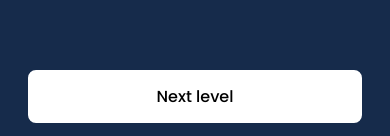
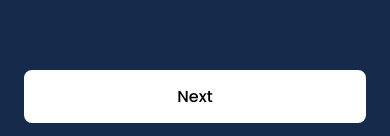
Before and after one commit to romannurik/funbox, a React (Create React App) app: page /robot/edit in a window 390 px wide. Both pictures are taken after a click on the button "Go". Shown: the part 705-841 px from the top of the page. Built offline with nearby package versions, Linux system fonts and the light colour scheme.

Commit message:
Minor visual tweaks for phones

```diff
--- a/src/pages/robot/Game.js
+++ b/src/pages/robot/Game.js
@@ -4,6 +4,7 @@ import React, { useEffect, useRef, useState } from "react";
 import { roundRect } from "./canvas-util";
 import { Message } from "./Message";
 import { TurnAroundIcon } from "./MoreIcons";
+import { ResponsiveLabel } from "./ResponsiveLabel";
 import styles from "./RobotGame.module.scss";
 
 const SPEED = 300;
@@ -92,7 +93,7 @@ export function Game({ className, level, onAdvanceToNextLevel, onCellClick }) {
         )}
         {levelCompleted && (
           <button className={cn({ [styles.primary]: !message })} onClick={onAdvanceToNextLevel}>
-            Next level
+            <ResponsiveLabel small="Next">Next level</ResponsiveLabel>
           </button>
         )}
         {Object.entries(userProgram).map(([color, action = ""]) => {
--- /dev/null
+++ b/src/pages/robot/ResponsiveLabel.js
@@ -0,0 +1,10 @@
+import React from 'react';
+import styles from './ResponsiveLabel.module.scss';
+import cn from 'classnames';
+
+export function ResponsiveLabel({ className, children, small }) {
+  return <span className={cn(styles.label, className)}>
+    <span className={styles.default}>{children}</span>
+    {small && <span className={styles.small}>{small}</span>}
+  </span>;
+}
--- /dev/null
+++ b/src/pages/robot/ResponsiveLabel.module.scss
@@ -0,0 +1,18 @@
+@mixin narrow {
+  @media only screen and (max-width: 600px) {
+    @content;
+  }
+}
+
+.small {
+  display: none;
+}
+
+@include narrow {
+  .default {
+    display: none;
+  }
+  .small {
+    display: unset;
+  }
+}
--- a/src/pages/robot/RobotGame.module.scss
+++ b/src/pages/robot/RobotGame.module.scss
@@ -55,7 +55,6 @@
   button {
     --color: #fff;
     color: var(--color);
-    margin: 16px 0;
     appearance: none;
     font-family: Poppins;
     font-size: 16px;
@@ -68,11 +67,6 @@
     &.primary {
       background-color: var(--color);
       color: #000;
-    }
-
-    @include narrow {
-      margin: 0 12px;
-      flex-direction: row;
     }
   }
 }
@@ -96,15 +90,15 @@
 
   button {
     width: 100%;
+    margin: 16px 0;
+
+    @include narrow {
+      margin: 0 8px;
+    }
   }
 
   .goButton {
-    flex: 0 0 auto;
     margin-left: 0;
-
-    @include narrow {
-      width: 90px;
-    }
   }
 
   .instruction {
@@ -112,6 +106,7 @@
     align-items: center;
     color: var(--color);
     text-align: left;
+    flex-direction: row;
 
     @include narrow {
       text-align: center;
```
